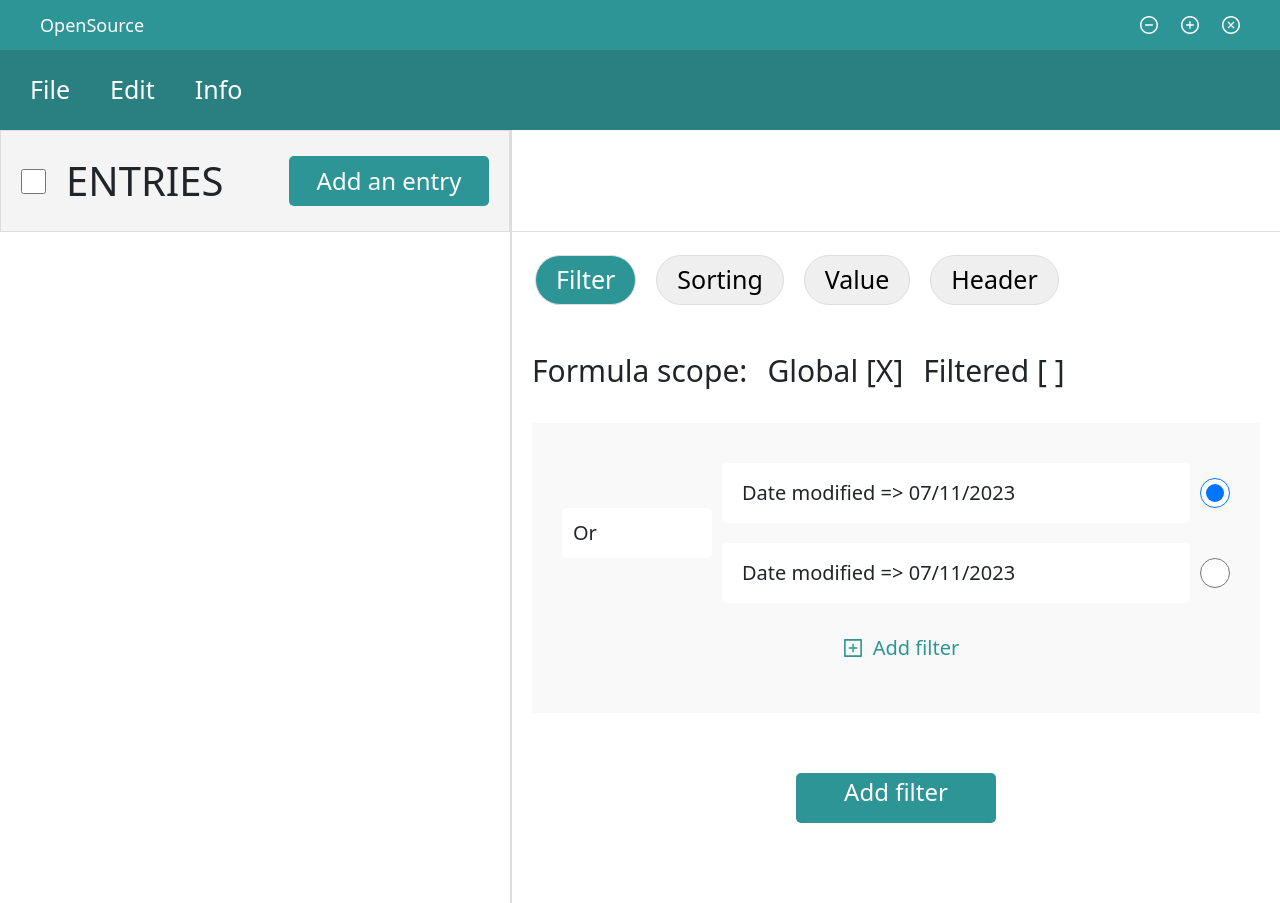
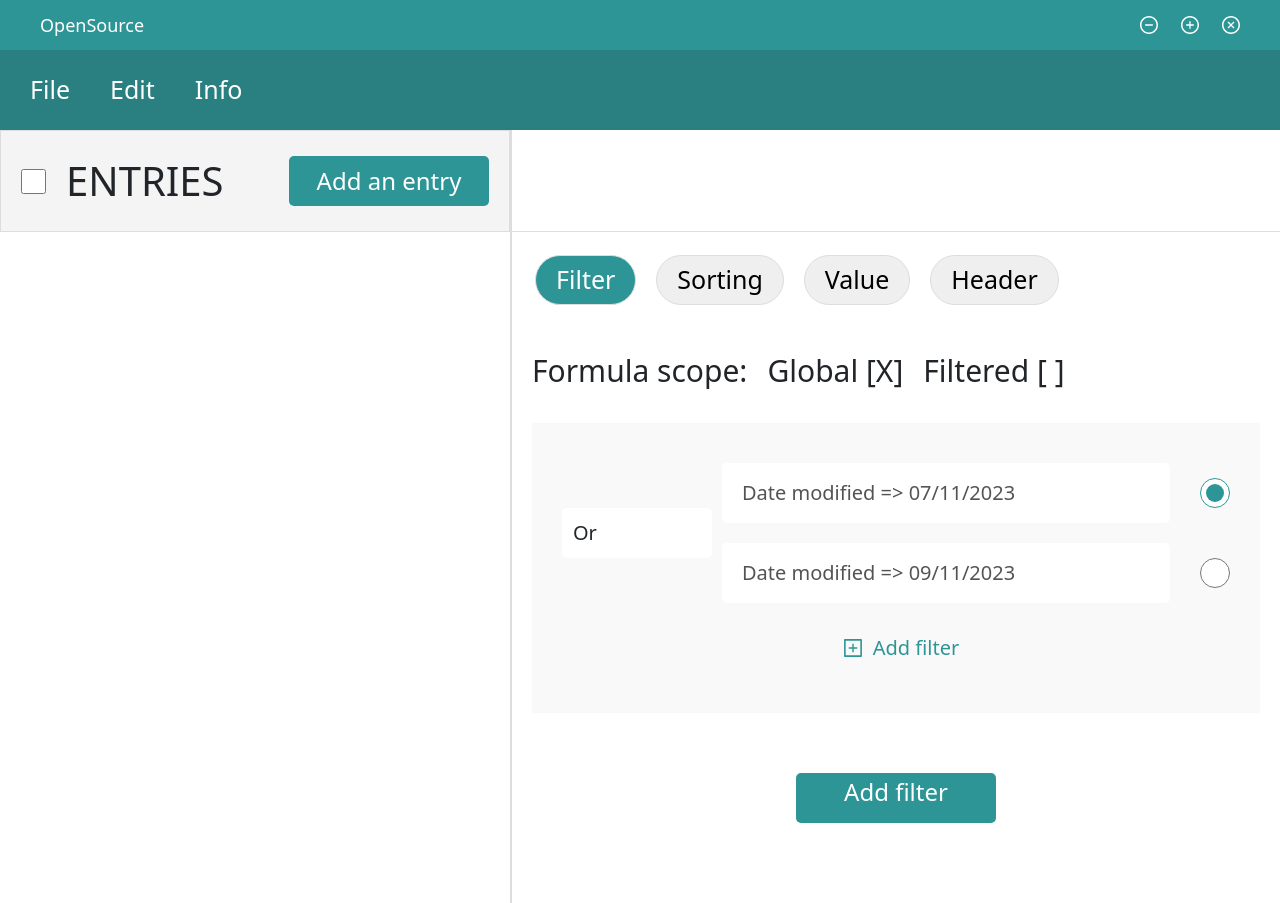
Before and after one commit to GregorGT/RuNo, a React (Vite) app: page / in a window 1280 px wide. Built offline with nearby package versions, Linux system fonts and the light colour scheme.

Commit message:
change checkbox and raio input color

```diff
--- a/src/App.scss
+++ b/src/App.scss
@@ -2,6 +2,14 @@
   display: flex;
   flex-direction: column;
   min-height: 100vh;
+
+  input[type=radio] {
+    accent-color: var(--primary-700-main, #004c40);
+ }
+
+ input[type=checkbox] {
+   accent-color: var(--primary-700-main, #004c40);
+}
 
   .content {
     display: flex;
--- a/src/components/Components.scss
+++ b/src/components/Components.scss
@@ -147,15 +147,28 @@
             width: 150px;
             padding: 10px 11px 10px 11px;
           }
-          input {
+          .radio-input {
             width: 30px;
             height: 30px;
+            margin-left: 20px;
+            /* Style for unchecked radio input */
+            background-color: green;
+            border: 1px solid green;
+            padding: 5px;
+
+            /* Style for checked radio input */
+            &:checked {
+              background-color: green;
+              border: 1px solid green;
+              padding: 5px;
+            }
           }
           .modified {
             flex: 1;
             background-color: white;
             padding: 15px 20px 15px 20px;
             border-radius: 5px;
+            border: none;
             width: 100%;
             margin: 10px;
           }
--- a/src/components/TabComponent/Filter.tsx
+++ b/src/components/TabComponent/Filter.tsx
@@ -15,8 +15,9 @@ const Filter = () => {
           <span className="or">Or</span>
           <div className="flex-1">
             <div className="flex items-center">
-              <span className="modified">Date modified ={`>`} 07/11/2023</span>
+              <input className="modified" disabled value="Date modified => 07/11/2023" />
               <input
+                className="radio-input"
                 checked={isChecked}
                 type="radio"
                 value="option1"
@@ -24,8 +25,9 @@ const Filter = () => {
               />
             </div>
             <div className="flex items-center">
-              <span className="modified">Date modified ={`>`} 07/11/2023</span>
+              <input className="modified" disabled value="Date modified => 09/11/2023" />
               <input
+                className="radio-input"
                 checked={!isChecked}
                 type="radio"
                 value="option2"
```
